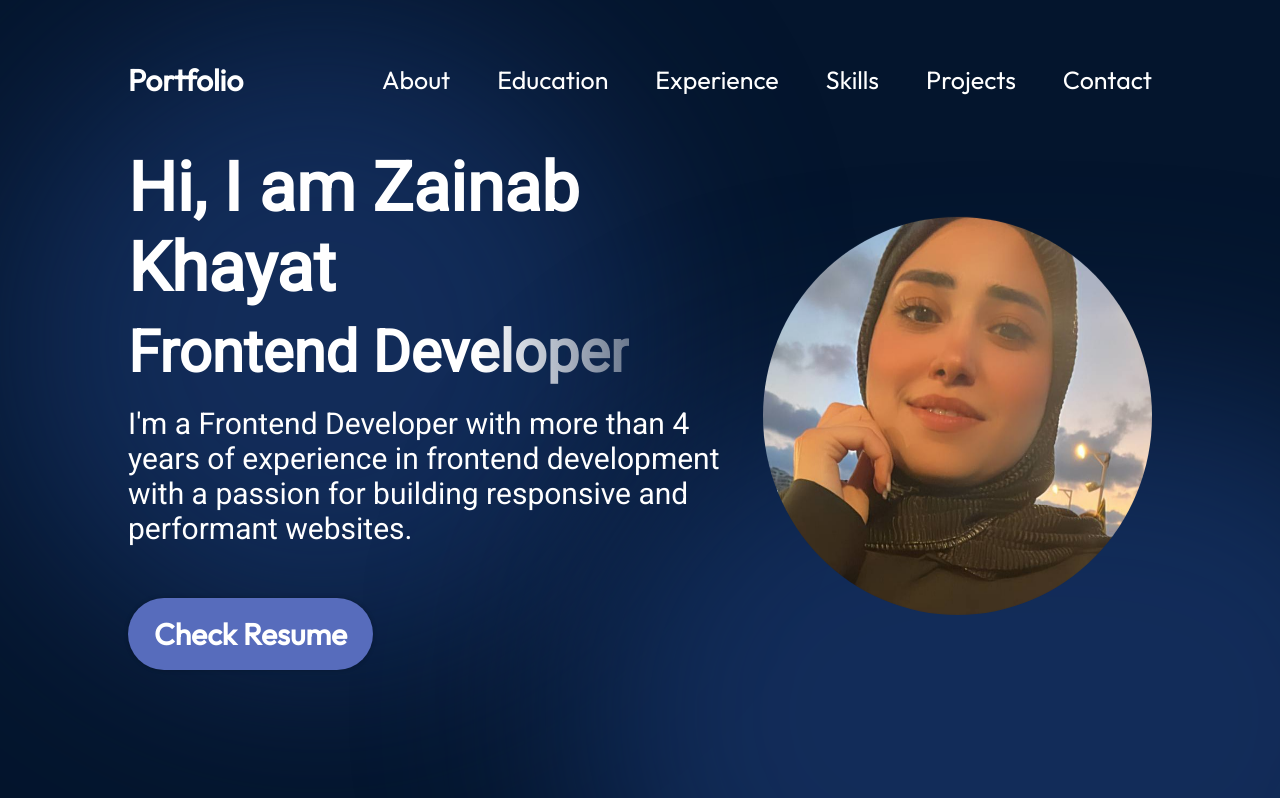
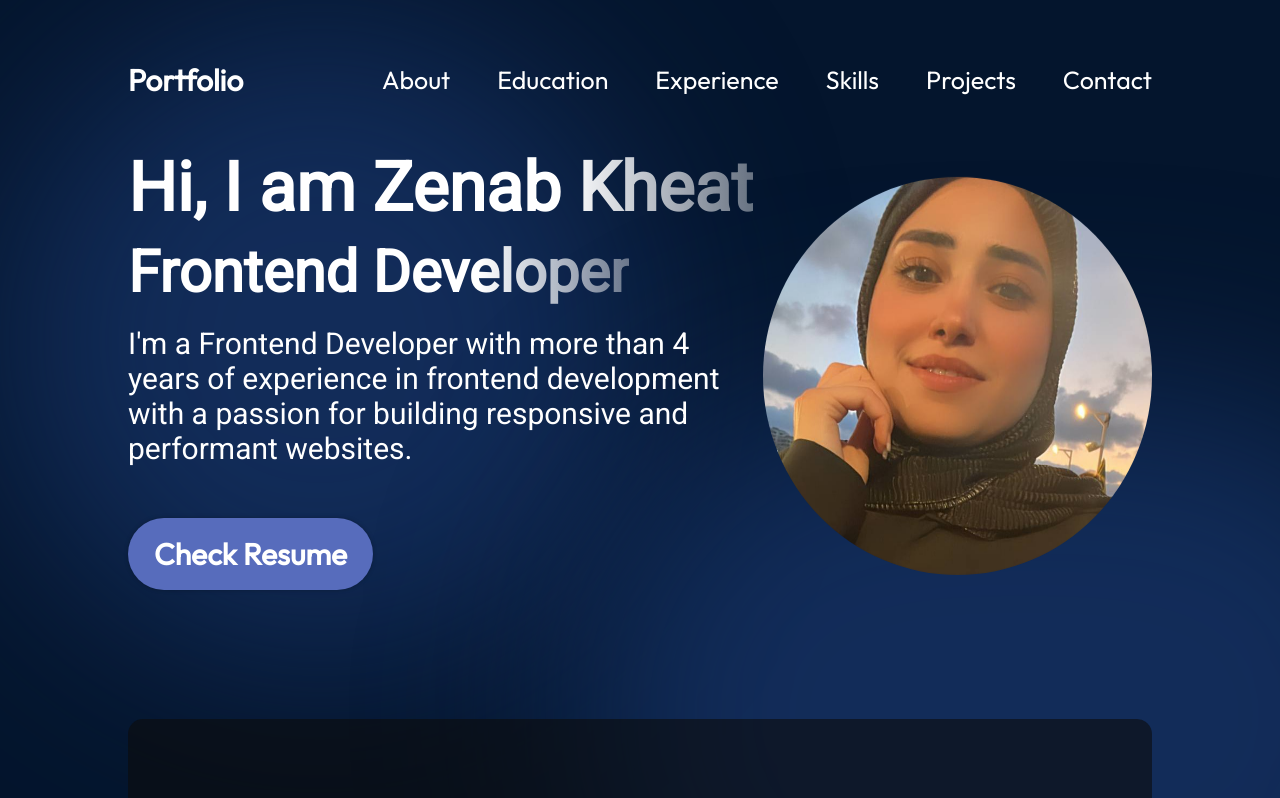
Before and after one commit to zainab224498/my-portfolio, a React (Vite) app: page / in a window 1280 px wide. Shown: the top 798 px of the page. Built offline with nearby package versions, Linux system fonts and the light colour scheme.

Commit message:
Update Hero.jsx

```diff
--- a/src/components/Hero/Hero.jsx
+++ b/src/components/Hero/Hero.jsx
@@ -7,7 +7,7 @@
   return (
     <section className={styles.container}>
       <div className={styles.content}>
-        <h1 className={styles.title}>Hi, I am Zainab Khayat</h1>
+        <h1 className={styles.title}>Hi, I am Zenab Kheat</h1>
         <h2 className={styles.subtitle}>Frontend Developer</h2>
         <p className={styles.description}>
           I'm a Frontend Developer with more than 4 years of experience in frontend development with a passion for building
```
